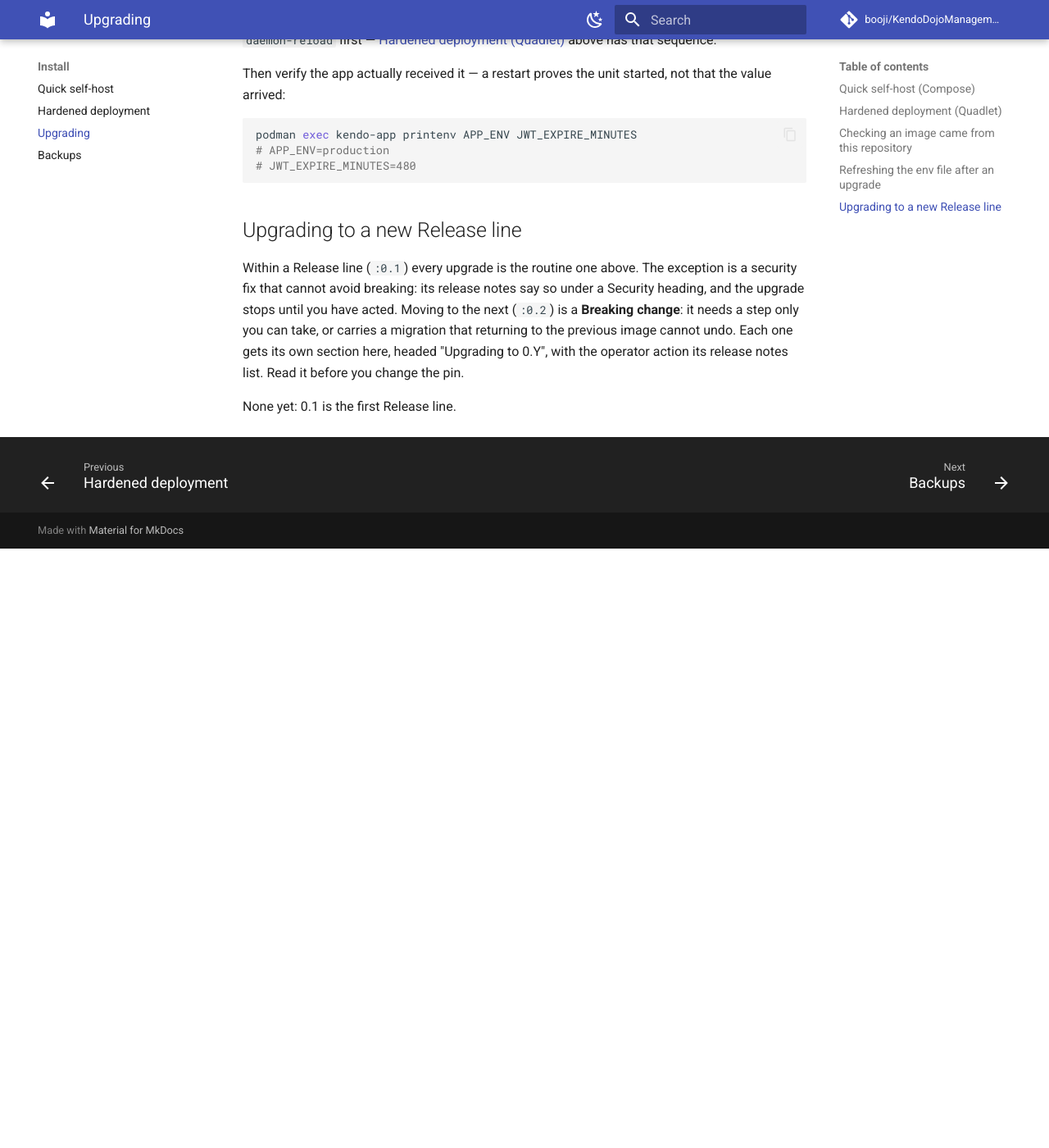
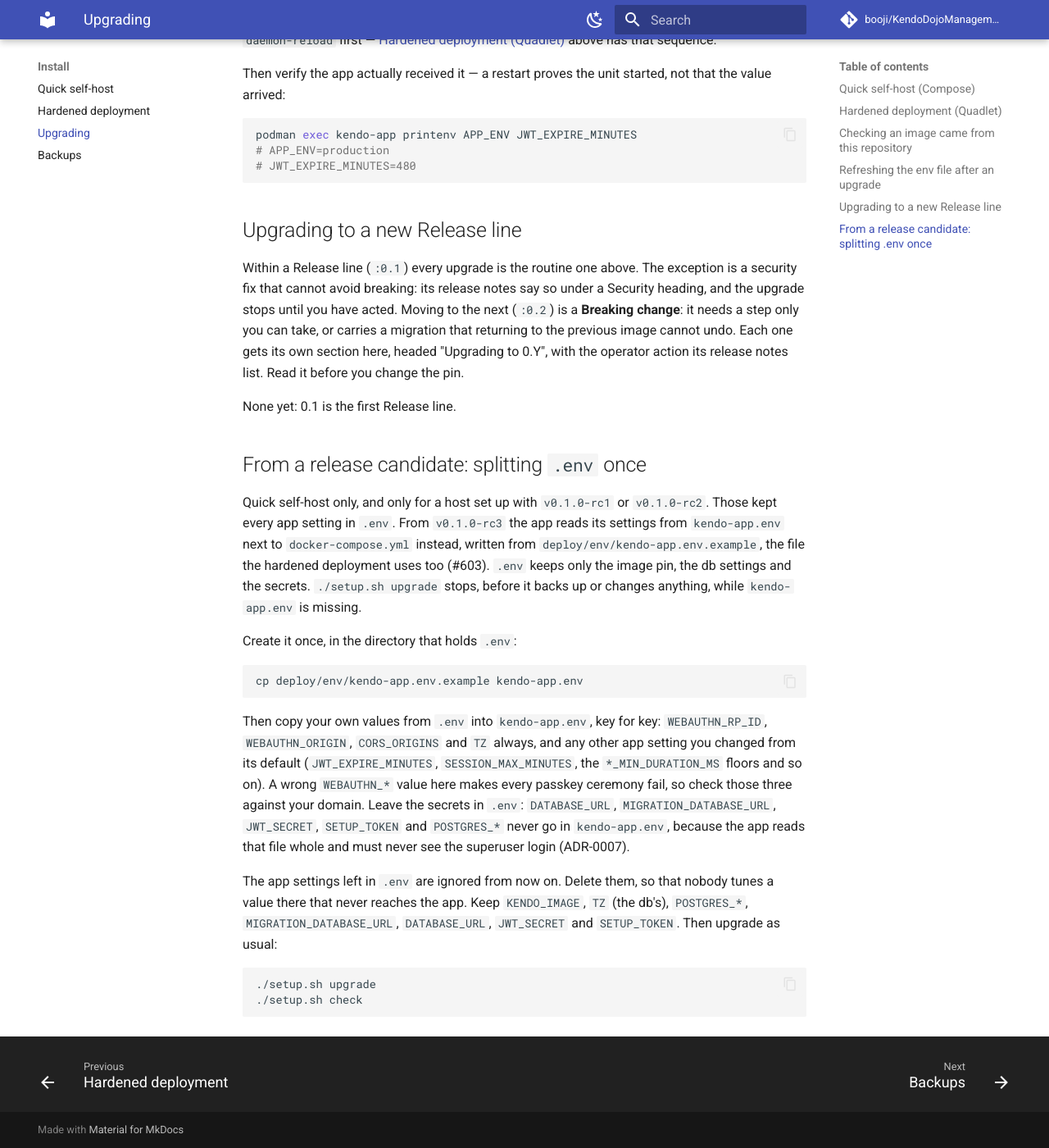
Before and after one commit to booji/KendoDojoManagement, an MkDocs documentation site: the page built from docs/install/upgrading.md, in a window 1280 px wide and 1400 px high, scrolled down 3013 px. Shown: the whole window at 82% size. Built offline with MkDocs 1.6.1 and Material for MkDocs 9.7.7, drawn with Linux system fonts in a browser that asks for light colours; comment, search, counter and statistics services are not loaded; the version menu is left out; before the commit the page ends 3682 px from its top, so only the background shows below that.

Commit message:
fix(compose): read app settings from kendo-app.env, as Quadlet does (#603)
docker-compose.yml passed the app only the keys its environment: mapping
listed, so an app setting added to .env.example but not to the mapping
never reached the app (#594's timing floors on rc2).

app and migrate now take env_file: kendo-app.env, which setup.sh writes
from deploy/env/kendo-app.env.example, the file the Quadlet units read.
.env keeps only what Compose interpolates (KENDO_IMAGE, the db's TZ and
POSTGRES_*), MIGRATION_DATABASE_URL and the app secrets, which still reach
the containers as mounted <NAME>_FILE secrets. No container reads .env
whole, so the superuser login stays out of the app (ADR-0007).

setup.sh check reads the split; setup.sh upgrade stops before anything
changes on an rc host with no kendo-app.env, pointing at the one-off note
in docs/install/upgrading.md. .env.prod.example, a duplicate of
.env.example whose app settings would now do nothing, is removed.

Refs #603

````diff
--- a/docs/install/upgrading.md
+++ b/docs/install/upgrading.md
@@ -163,3 +163,39 @@ Each one gets its own section here, headed "Upgrading to 0.Y", with the
 operator action its release notes list. Read it before you change the pin.
 
 None yet: 0.1 is the first Release line.
+
+## From a release candidate: splitting `.env` once
+
+Quick self-host only, and only for a host set up with `v0.1.0-rc1` or
+`v0.1.0-rc2`. Those kept every app setting in `.env`. From `v0.1.0-rc3` the
+app reads its settings from `kendo-app.env` next to `docker-compose.yml`
+instead, written from `deploy/env/kendo-app.env.example`, the file the
+hardened deployment uses too (#603). `.env` keeps only the image pin, the db
+settings and the secrets. `./setup.sh upgrade` stops, before it backs up or
+changes anything, while `kendo-app.env` is missing.
+
+Create it once, in the directory that holds `.env`:
+
+```bash
+cp deploy/env/kendo-app.env.example kendo-app.env
+```
+
+Then copy your own values from `.env` into `kendo-app.env`, key for key:
+`WEBAUTHN_RP_ID`, `WEBAUTHN_ORIGIN`, `CORS_ORIGINS` and `TZ` always, and any
+other app setting you changed from its default (`JWT_EXPIRE_MINUTES`,
+`SESSION_MAX_MINUTES`, the `*_MIN_DURATION_MS` floors and so on). A wrong
+`WEBAUTHN_*` value here makes every passkey ceremony fail, so check those
+three against your domain. Leave the secrets in `.env`: `DATABASE_URL`,
+`MIGRATION_DATABASE_URL`, `JWT_SECRET`, `SETUP_TOKEN` and `POSTGRES_*` never
+go in `kendo-app.env`, because the app reads that file whole and must never
+see the superuser login (ADR-0007).
+
+The app settings left in `.env` are ignored from now on. Delete them, so that
+nobody tunes a value there that never reaches the app. Keep `KENDO_IMAGE`,
+`TZ` (the db's), `POSTGRES_*`, `MIGRATION_DATABASE_URL`, `DATABASE_URL`,
+`JWT_SECRET` and `SETUP_TOKEN`. Then upgrade as usual:
+
+```bash
+./setup.sh upgrade
+./setup.sh check
+```
````
Also changed, not shown: README.md (+1 -1 lines), docker-compose.yml (+17 -40 lines), docs/install/quick-self-host.md (+24 -5 lines), docs/reference/container-architecture.md (+2 -1 lines), docs/reference/environment.md (+23 -13 lines), 8 other files.
